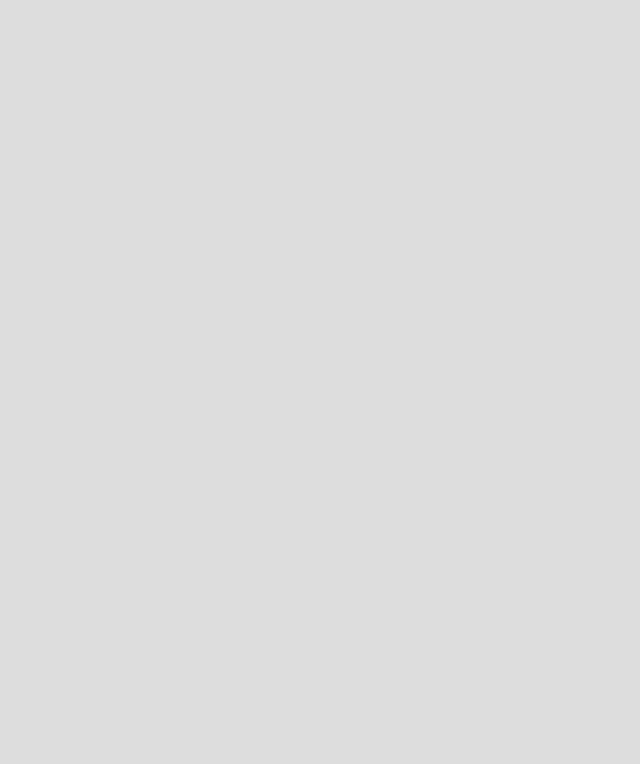
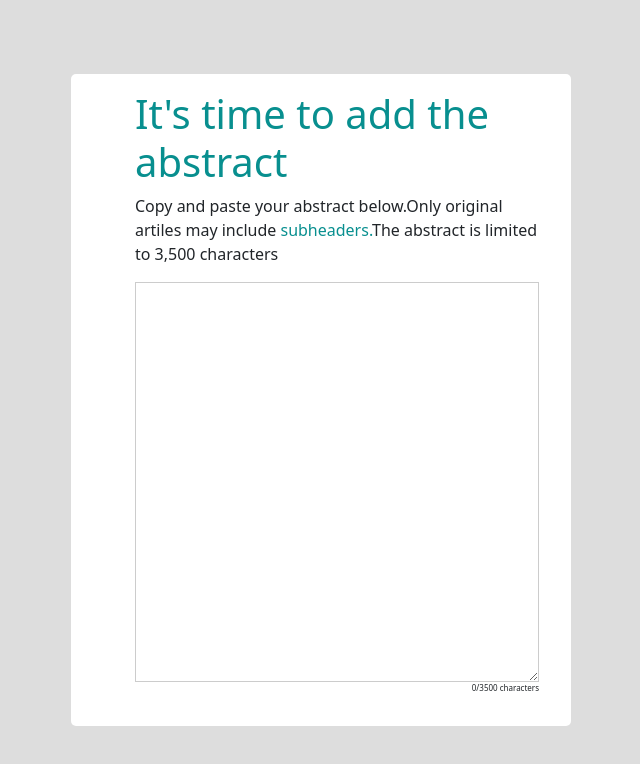
Before and after one commit to matrixinfosolution/mis_design, a React (Create React App) app: page /area in a window 1280 px wide. Before the commit this address had no page. Shown: the top 764 px of the page, without its empty margins (319-959 px from the left). Built offline with nearby package versions, Linux system fonts and the light colour scheme.

Commit message:
Article TextArea InputCheckbox

```diff
--- /dev/null
+++ b/src/Checkbox.css
@@ -0,0 +1,3 @@
+.wrapper h2{
+    color:#088F8F;
+   }
--- /dev/null
+++ b/src/TextArea.css
@@ -0,0 +1,22 @@
+.text-container{
+    text-align: left;
+    margin-left:20px ;
+    max-width: 800px;
+}
+.text-container h1{
+    color: #088F8F;
+}
+.text-area{
+    width: 100%;
+    height: 400px;
+    padding: 10px;
+    font-size: 16px;
+    border:1px solid #ccc;
+    overflow-x: hidden;
+    overflow-y: auto;
+    box-sizing: border-box;
+}
+.text2{
+    text-align: right;
+    font-size: 0.5rem;
+}
--- /dev/null
+++ b/src/TextArea.jsx
@@ -0,0 +1,33 @@
+import React,{useState} from 'react';
+import { Container,Row,Col } from 'react-bootstrap';
+import './TextArea.css';
+import { Scrollbars } from 'react-custom-scrollbars';
+const TextArea=()=>{
+    const [text, setText] = useState('');
+
+    const handleChange = (e) => {
+      setText(e.target.value);
+    };
+    return(
+        <Container>
+         <Row className="text-container">
+            <Col lg={12}>
+            <h1>It's time to add the abstract</h1>
+            </Col>
+            <Col lg={12}>
+                <p>Copy and paste your abstract below.Only original artiles may include <span style={{color:"#088F8F"}}>subheaders.</span>The abstract is limited to 3,500 characters</p>
+                <div style={{ width: '100%', height: '400px' }}>
+               <Scrollbars>
+               <textarea value={text}
+        onChange={handleChange}
+        rows="30"  // Set the number of visible rows
+        cols="50" className='text-area'></textarea>
+        </Scrollbars>
+        </div>
+        <p className='text2'>0/3500 characters</p>
+            </Col>
+         </Row>
+        </Container>
+    )
+}
+export default TextArea;
--- a/src/index.js
+++ b/src/index.js
@@ -29,6 +29,7 @@ import DropNavbar from './DropNavbar';
 import Stepper from './Stepper';
 import TextBookmark from './TextBookmark';
 import TagBookmark from './TagBookmark';
+import TextArea from './TextArea';
 const root = document.getElementById("root");
 const queryClient = new QueryClient();
 
@@ -52,6 +53,7 @@ render(
            <Route path="/step" element={<Stepper/>}/>
            <Route path="/book" element={<TextBookmark/>}/>
             <Route path="/tag" element={<TagBookmark/>}/>
+            <Route path="/area" element={<TextArea/>}/>
         </Routes>
       </BrowserRouter>
       </QueryClientProvider>
```
Also changed, not shown: src/Article.css (added, +15 -0 lines), src/Article.jsx (added, +29 -0 lines), src/InputCheckbox.jsx (added, +24 -0 lines).
